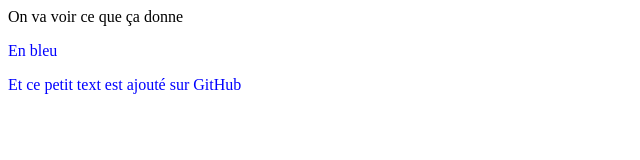
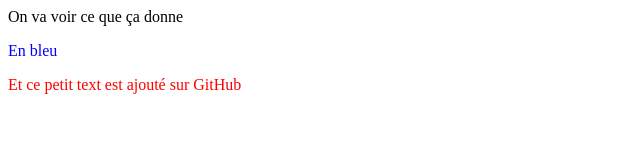
Before and after one commit to antguio/hello, a plain HTML site: page index.html in a window 1280 px wide. Shown: the whole page, without its empty margins (0-640 px from the left). Drawn offline with Linux system fonts and the light colour scheme.

Commit message:
Update index.html

```diff
--- a/index.html
+++ b/index.html
@@ -13,6 +13,6 @@
 On va voir ce que ça donne
 <p>En bleu</p>
 
-    <p>Et ce petit text est ajouté sur GitHub</p>
+    <p class="gitcolor">Et ce petit text est ajouté sur GitHub</p>
 </body>
 </html>
```
